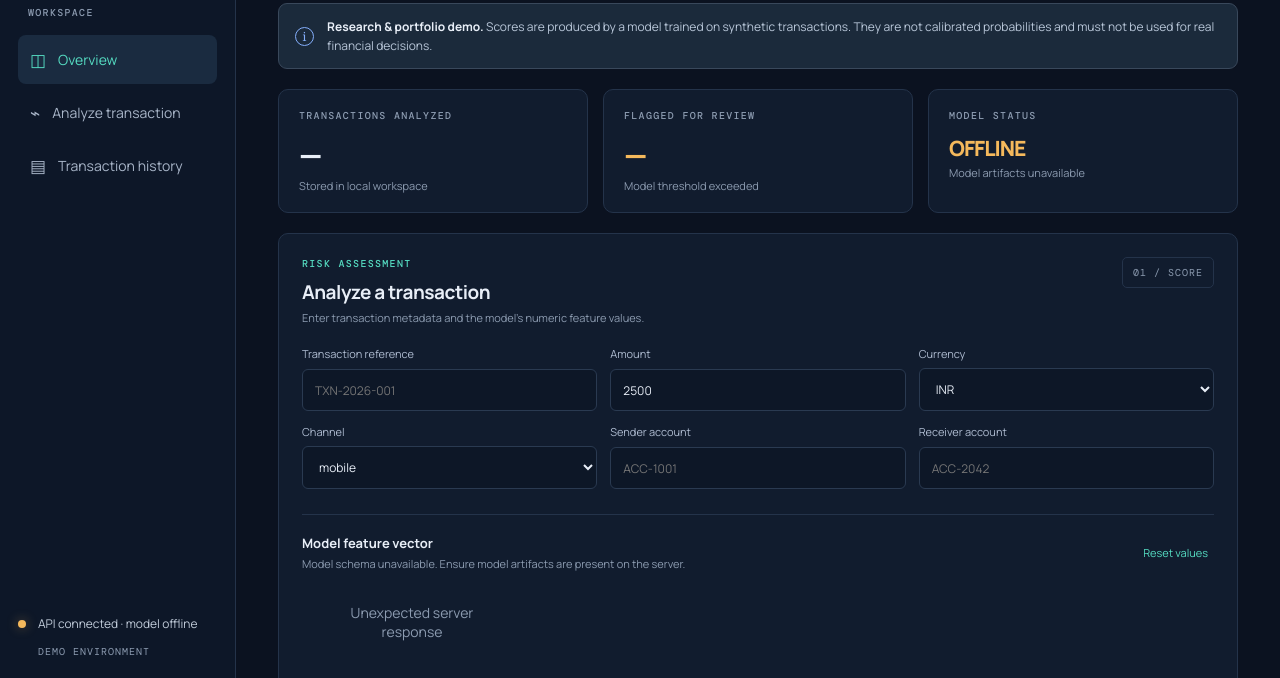
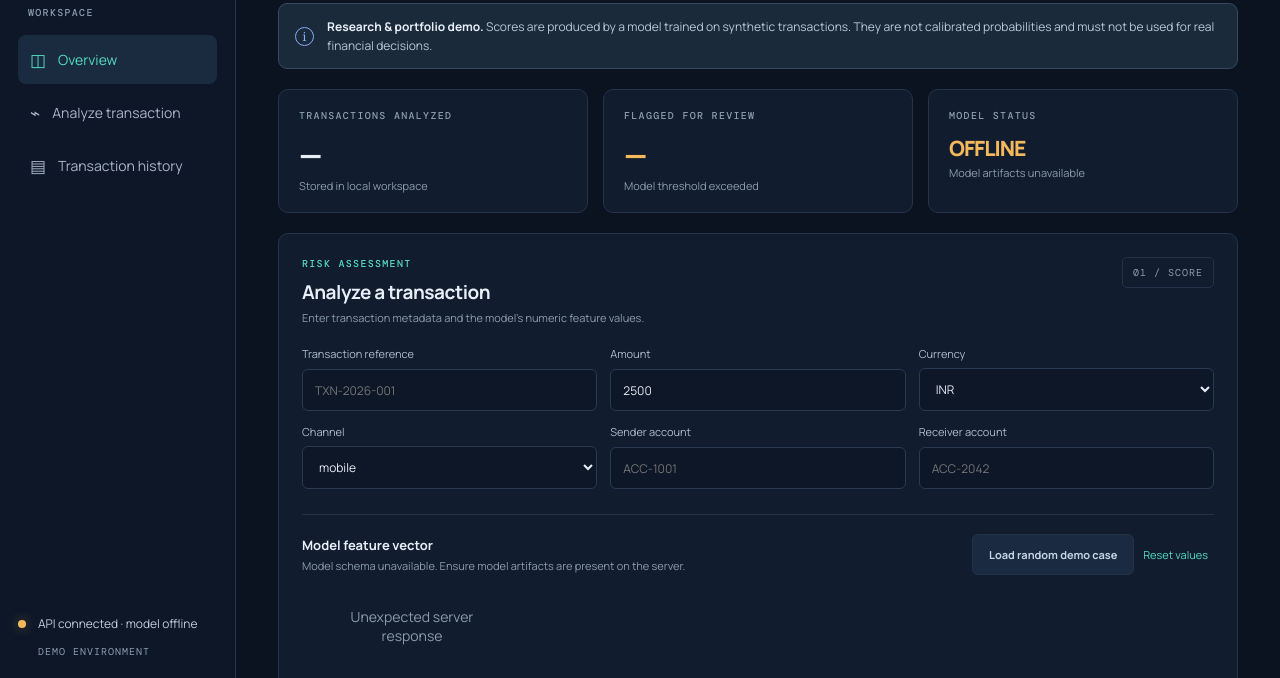
Before and after one commit to aunabbas007/FinGuard-AI, a plain HTML site: page web/index.html in a window 1280 px wide. Shown: the part 114-792 px from the top of the page. Drawn offline with nearby package versions, Linux system fonts and the light colour scheme; no server answers.

Commit message:
Add one-click synthetic demo case control

```diff
--- a/web/index.html
+++ b/web/index.html
@@ -36,7 +36,7 @@
           <label>Sender account<input name="sender_account" placeholder="ACC-1001" required></label>
           <label>Receiver account<input name="receiver_account" placeholder="ACC-2042" required></label>
         </div>
-        <div class="feature-head"><div><h3>Model feature vector</h3><p id="feature-help">Loading the exact feature schema from the trained model…</p></div><button type="button" class="text-button" id="zero-btn">Reset values</button></div>
+        <div class="feature-head"><div><h3>Model feature vector</h3><p id="feature-help">Loading the exact feature schema from the trained model…</p></div><div><button type="button" class="secondary-btn" id="demo-btn">Load random demo case</button> <button type="button" class="text-button" id="zero-btn">Reset values</button></div></div>
         <div id="feature-fields" class="feature-grid"><div class="skeleton">Loading feature schema…</div></div>
         <div class="form-actions"><span id="form-message" class="form-message">All model features must match the trained model schema.</span><button class="primary-btn" id="score-btn" type="submit">Run fraud assessment <span>→</span></button></div>
       </form>
```
